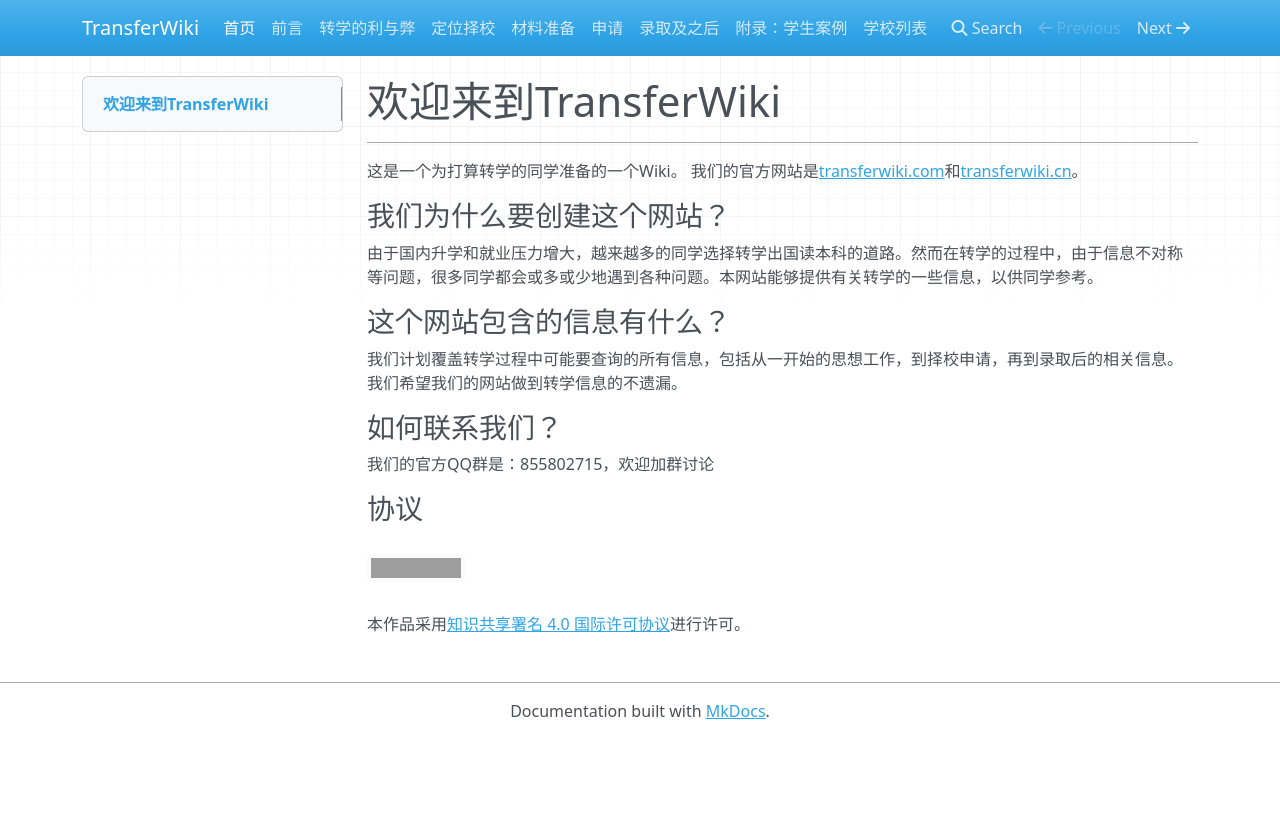
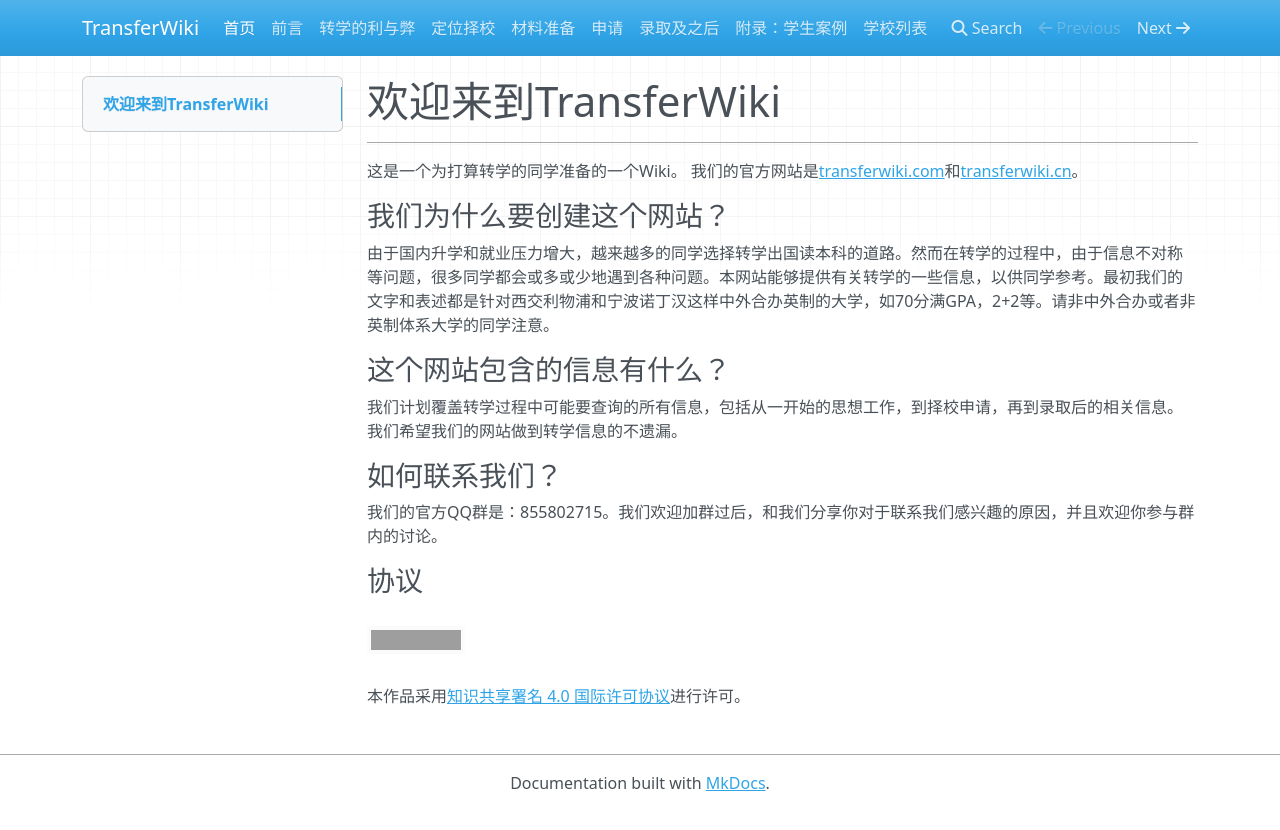
Before and after one commit to SihanXU/TransferWiki, an MkDocs documentation site: the page built from docs/index.md, in a window 1280 px wide. Shown: the top 830 px of the page. Built offline with MkDocs 1.6.1, drawn with Linux system fonts in a browser that asks for light colours; nearby versions of some CDN libraries; grey boxes are pictures that could not be loaded.

Commit message:
Update index.md

```diff
--- a/docs/index.md
+++ b/docs/index.md
@@ -7,7 +7,7 @@
 
 ### 我们为什么要创建这个网站？
 
-由于国内升学和就业压力增大，越来越多的同学选择转学出国读本科的道路。然而在转学的过程中，由于信息不对称等问题，很多同学都会或多或少地遇到各种问题。本网站能够提供有关转学的一些信息，以供同学参考。
+由于国内升学和就业压力增大，越来越多的同学选择转学出国读本科的道路。然而在转学的过程中，由于信息不对称等问题，很多同学都会或多或少地遇到各种问题。本网站能够提供有关转学的一些信息，以供同学参考。最初我们的文字和表述都是针对西交利物浦和宁波诺丁汉这样中外合办英制的大学，如70分满GPA，2+2等。请非中外合办或者非英制体系大学的同学注意。
 
 ### 这个网站包含的信息有什么？
 
@@ -15,7 +15,7 @@
 
 ### 如何联系我们？
 
-我们的官方QQ群是：855802715，欢迎加群讨论
+我们的官方QQ群是：855802715。我们欢迎加群过后，和我们分享你对于联系我们感兴趣的原因，并且欢迎你参与群内的讨论。
 
 ### 协议
 
```
